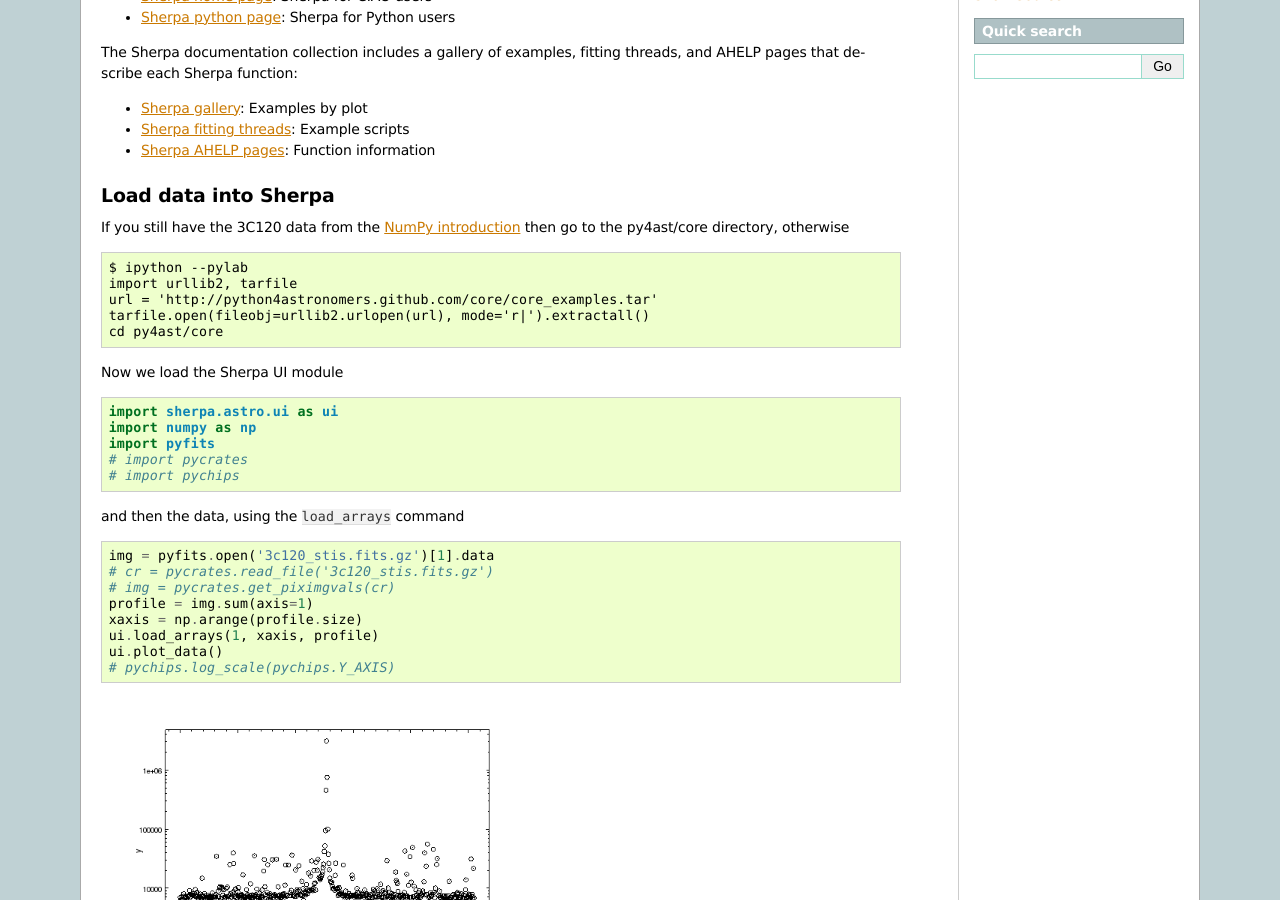
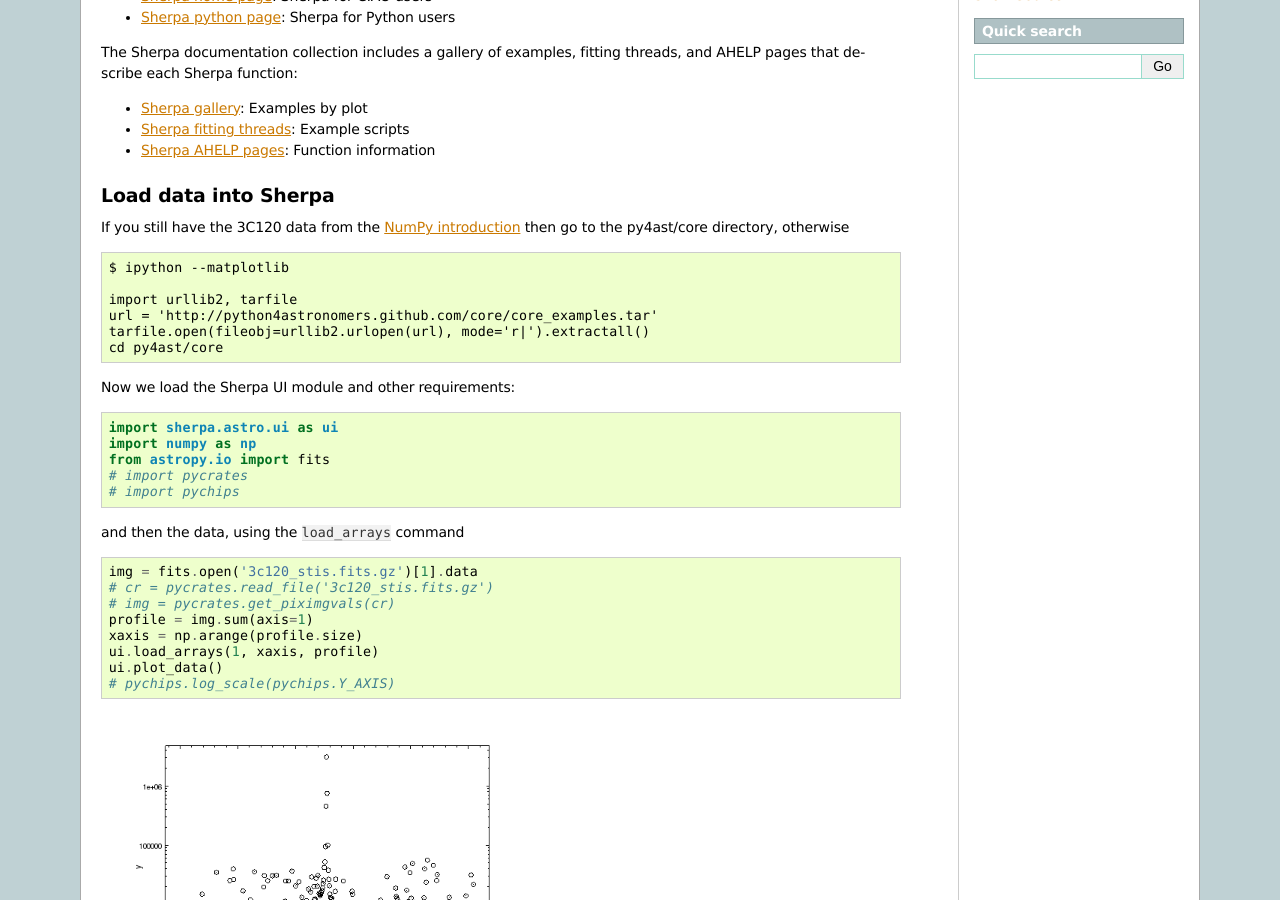
Before and after one commit to python4astronomers/python4astronomers, a Sphinx documentation site: the page built from source/fitting/sherpa.rst, in a window 1280 px wide and 900 px high, scrolled down 508 px. Built offline with Sphinx 7.4.7, drawn with Linux system fonts in a browser that asks for light colours; formulas are drawn with MathJax 3.

Commit message:
Replace pyfits with astropy.io.fits except for sherpa

```diff
--- a/source/fitting/sherpa.rst
+++ b/source/fitting/sherpa.rst
@@ -58,23 +58,24 @@ If you still have the 3C120 data from the
 `NumPy introduction <../core/numpy_scipy.html#setup>`_
 then go to the py4ast/core directory, otherwise ::
 
-  $ ipython --pylab
+  $ ipython --matplotlib
+
   import urllib2, tarfile
   url = 'http://python4astronomers.github.com/core/core_examples.tar'
   tarfile.open(fileobj=urllib2.urlopen(url), mode='r|').extractall()
   cd py4ast/core
 
-Now we load the Sherpa UI module ::
+Now we load the Sherpa UI module and other requirements::
 
   import sherpa.astro.ui as ui
   import numpy as np
-  import pyfits
+  from astropy.io import fits
   # import pycrates
   # import pychips
 
 and then the data, using the ``load_arrays`` command ::
 
-  img = pyfits.open('3c120_stis.fits.gz')[1].data
+  img = fits.open('3c120_stis.fits.gz')[1].data
   # cr = pycrates.read_file('3c120_stis.fits.gz')
   # img = pycrates.get_piximgvals(cr)
   profile = img.sum(axis=1)
--- a/source/fitting/spectrum.rst
+++ b/source/fitting/spectrum.rst
@@ -37,11 +37,11 @@ Loading the data
 
 .. Note::
   The ``load_data`` command may not work in the stand-alone version of
-  Sherpa. If not, you can use ``pyfits`` to load in the data and then
+  Sherpa. If not, you can use `astropy.io.fits`_ to load in the data and then
   ``load_arrays``, for example::
 
-    import pyfits
-    dat = pyfits.open('3c273.fits')[1].data
+    from astropy.io import fits
+    dat = fits.open('3c273.fits')[1].data
     wlen = dat.field('WAVELENGTH')
     flux = dat.field('FLUX')
     ui.load_arrays(1, wlen, flux)
--- a/source/references.rst
+++ b/source/references.rst
@@ -15,3 +14,5 @@
 .. _TOPCAT: http://www.star.bris.ac.uk/~mbt/topcat
 .. _Directory: http://nvo.stsci.edu/vor10/index.aspx
 .. _astropy: http://astropy.org
+.. _`astropy.io.ascii`: http://astropy.readthedocs.org/en/stable/io/ascii/
+.. _`astropy.io.fits`: http://astropy.readthedocs.org/en/stable/io/fits/
--- a/source/vo/votools.rst
+++ b/source/vo/votools.rst
@@ -178,14 +178,14 @@ The ``Siap`` acronym stands for *Simple Image Access Protocol* and as with
 
    <p class="flip9">Click to Show/Hide Solution</p> <div class="panel9">
 
-We use `pyfits`_ to open the image file and examine its contents.
+We use `astropy.io.fits`_ to open the image file and examine its contents.
 ::
 
-    import pyfits
+    from astropy.io import fits
     import aplpy
     import matplotlib.pyplot as plt
 
-    hdulist = pyfits.open(filename)
+    hdulist = fits.open(filename)
 
     # check for multiple FITS extensions and their contents
     # in this case the "PRIMARY" header is empty
```
Also changed, not shown: other parts of source/references.rst (+0 -1 lines).
